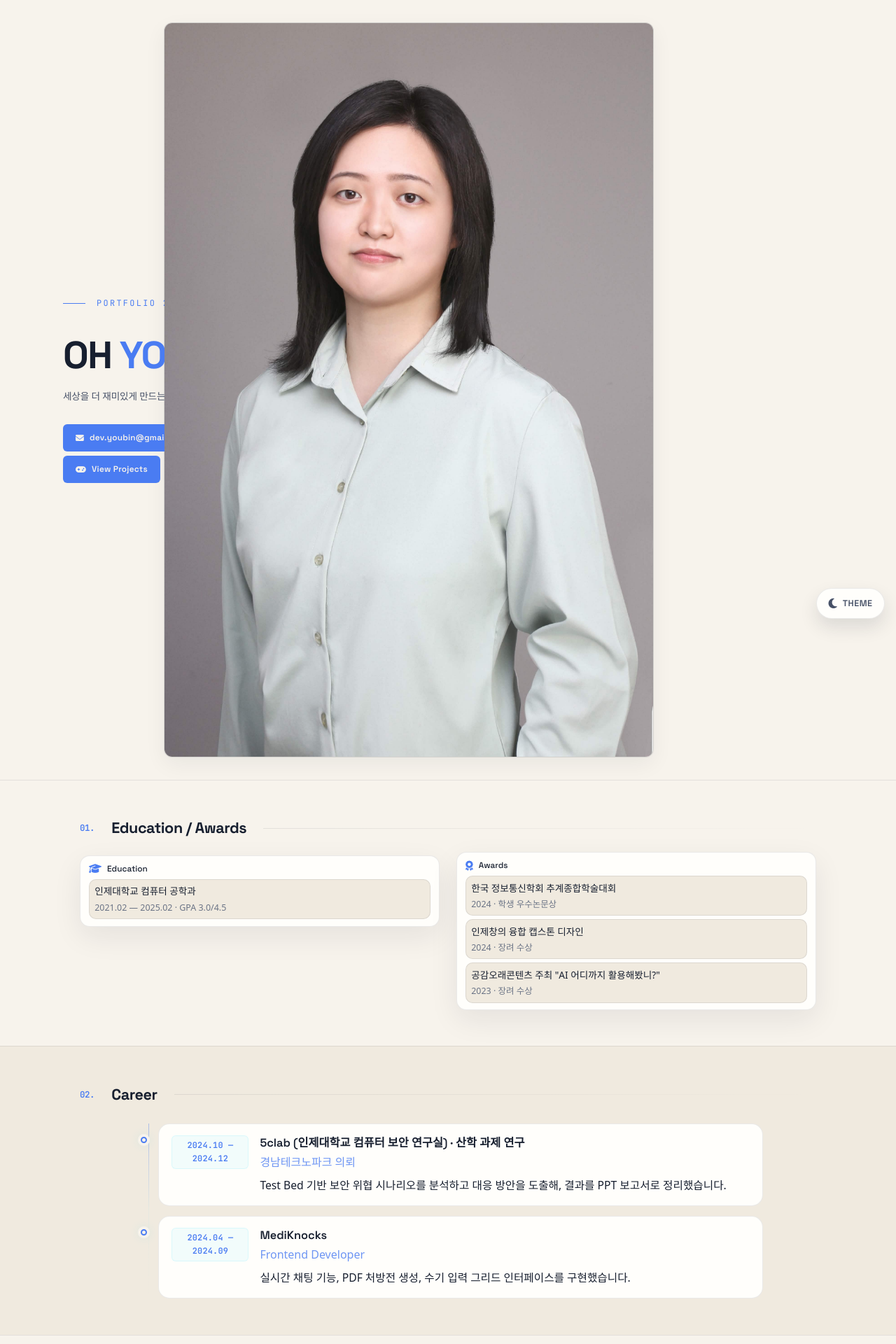
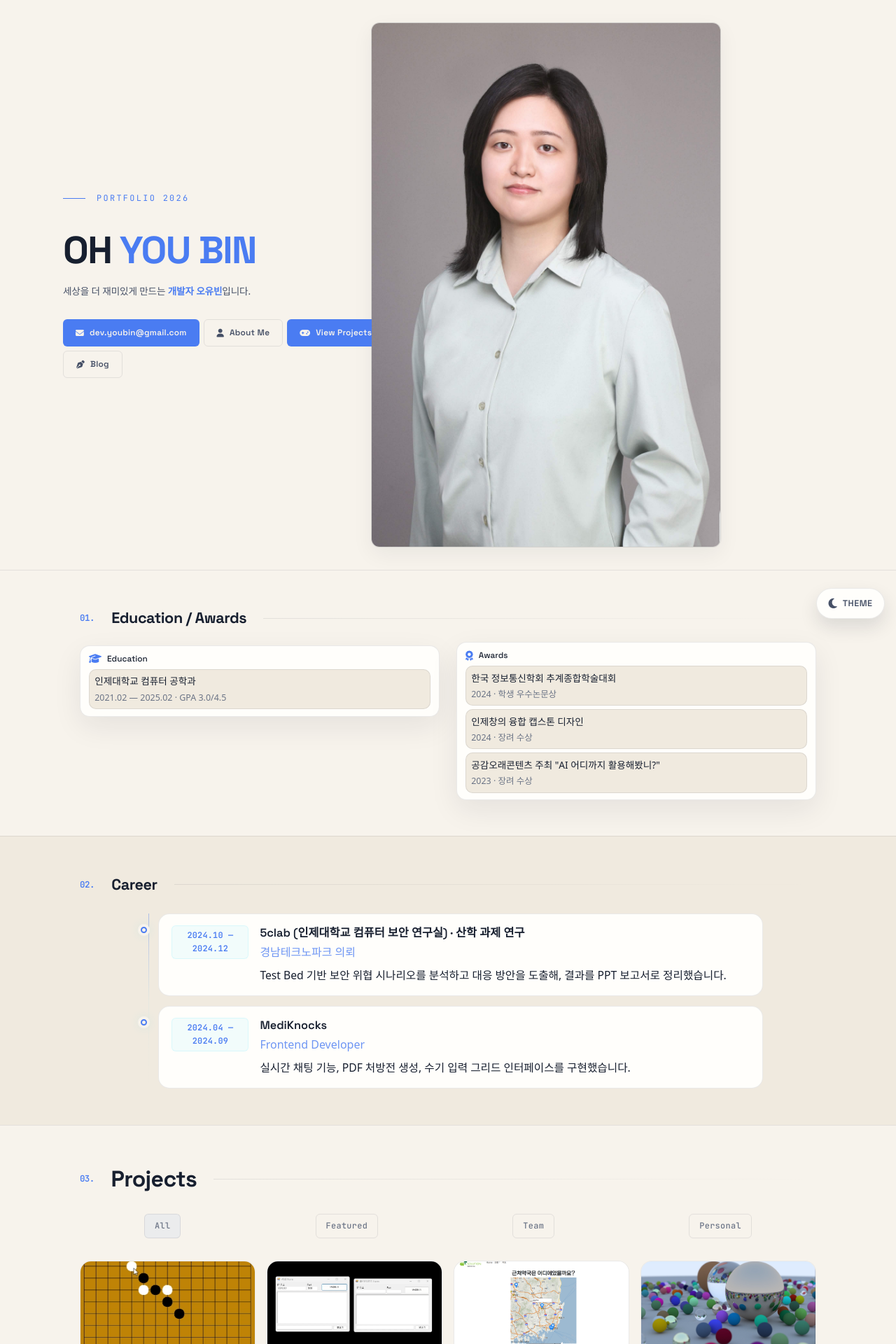
Before and after one commit to eye2ffect/eye2ffect.github.io, a Jekyll site: the page built from index.html, in a window 1280 px wide. Shown: the top 1920 px of the page at 70% size. Built offline with Jekyll 4.4.1, drawn with Linux system fonts in a browser that asks for light colours; some web fonts are replaced.

Commit message:
Reduce hero profile image size

```diff
--- a/assets/css/main.css
+++ b/assets/css/main.css
@@ -363,14 +363,14 @@ html {
 
 .hero-inner {
   display: grid;
-  grid-template-columns: 1fr 700px;
-  gap: 18px;
+  grid-template-columns: 1fr 500px;
+  gap: 16px;
   align-items: center;
 }
 
 .hero-left { max-width: 720px; }
 
-.hero-right { display: flex; justify-content: flex-start; margin-left: -16rem; }
+.hero-right { display: flex; justify-content: flex-start; margin-left: -10rem; }
 
 .hero-profile-wrap {
   border-radius: 12px;
@@ -381,7 +381,7 @@ html {
   overflow: hidden;
   transition: border-color 0.18s var(--ease-smooth), box-shadow 0.18s var(--ease-smooth), background-color 0.18s var(--ease-smooth), filter 0.18s var(--ease-smooth);
   width: 100%;
-  max-width: 700px;
+  max-width: 500px;
   aspect-ratio: 2 / 3;
   height: auto;
 }
@@ -402,8 +402,8 @@ html {
 @media (max-width: 900px) {
   .hero-inner { grid-template-columns: 1fr; }
   .hero-right { order: -1; margin-bottom: var(--space-4); display: flex; justify-content: center; }
-  .hero-profile-wrap { max-width: 420px; aspect-ratio: 2 / 3; height: auto; }
-  .hero-profile { object-position: center 10%; }
+  .hero-profile-wrap { max-width: 320px; aspect-ratio: 2 / 3; height: auto; }
+  .hero-profile { object-position: center 12%; }
 }
 
 .hero-actions {
```
